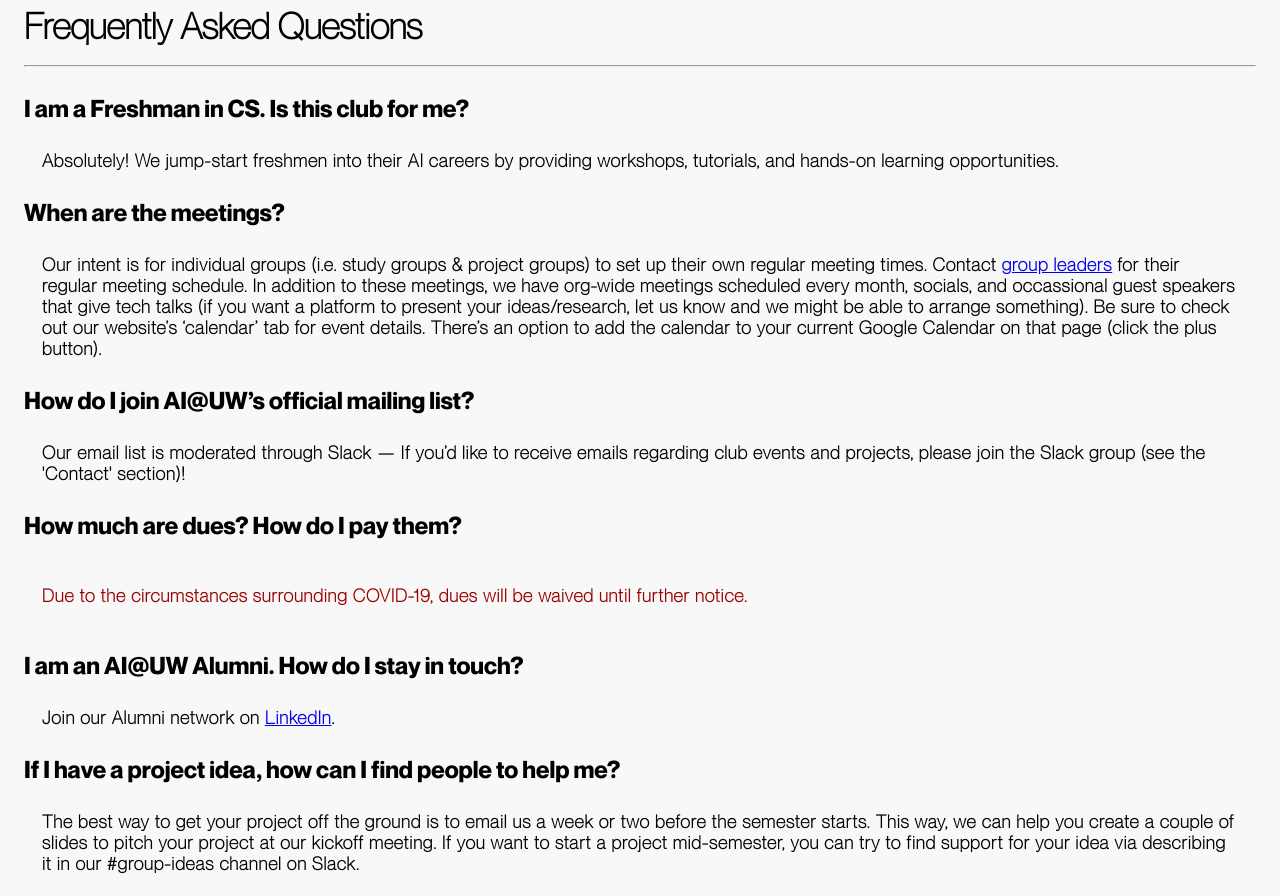
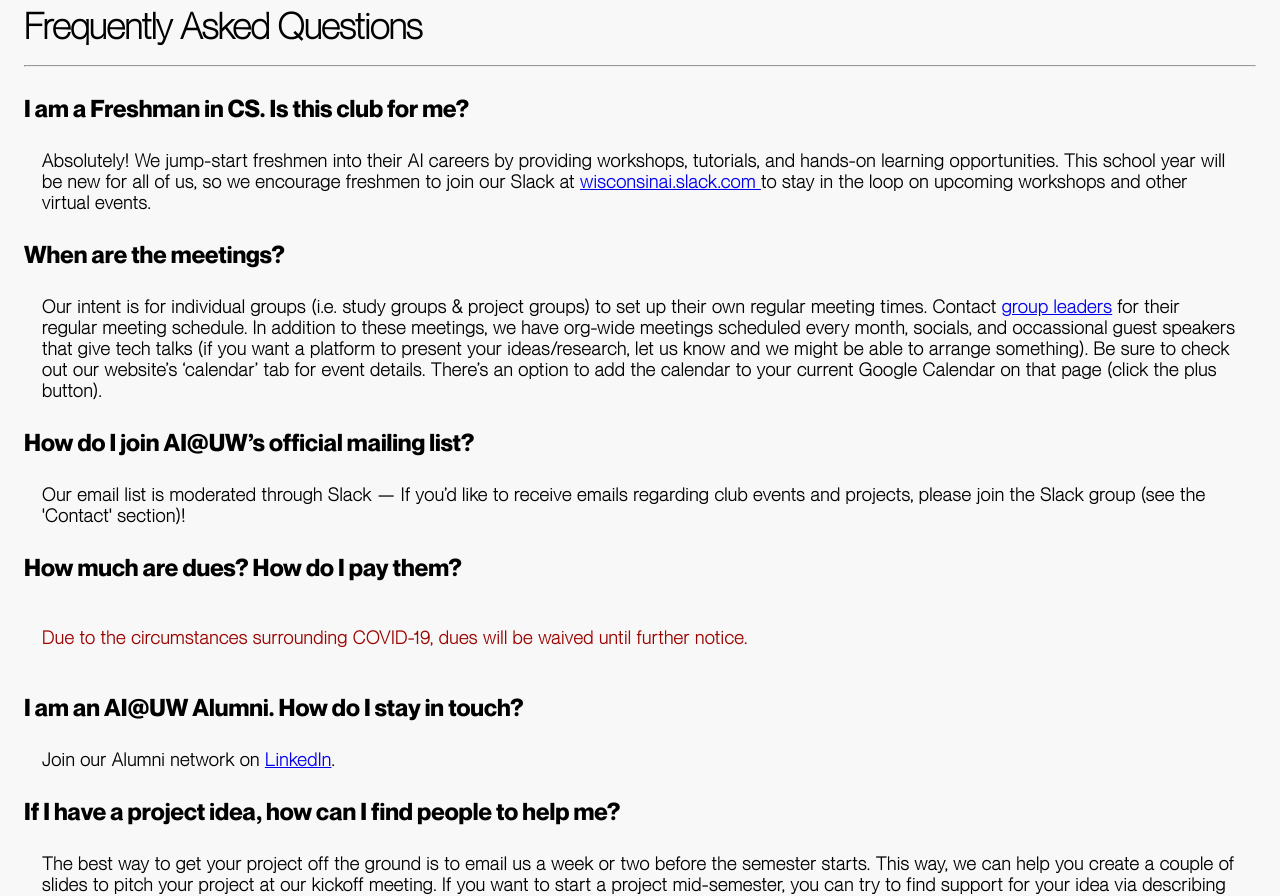
Before and after one commit to aiclubuwmadison/aiclubuwmadison.github.io, a React (Create React App) app: page /involvement in a window 1280 px wide. Shown: the part 1640-2536 px from the top of the page. Built offline with nearby package versions, Linux system fonts and the light colour scheme.

Commit message:
FAQ content

```diff
--- a/src/components/FAQ.js
+++ b/src/components/FAQ.js
@@ -13,7 +13,9 @@ const FAQ = () => {
             </Header>
 
             <Subheader>I am a Freshman in CS. Is this club for me?</Subheader>
-            <BodyText>Absolutely! We jump-start freshmen into their AI careers by providing workshops, tutorials, and hands-on learning opportunities.</BodyText>
+            <BodyText>Absolutely! We jump-start freshmen into their AI careers by providing workshops, tutorials, and hands-on learning opportunities.
+                 This school year will be new for all of us, so we encourage freshmen to join our Slack at <a href="https://wisconsinai.slack.com" target="_blank"> wisconsinai.slack.com </a> to stay in the loop on upcoming workshops and other virtual events.
+            </BodyText>
 
             <Subheader>When are the meetings?</Subheader>
             <BodyText>Our intent is for individual groups (i.e. study groups &amp; project groups) to set up their own regular meeting times. Contact <a href="leadership.html">group leaders</a> for their regular meeting schedule. In addition to these meetings, we have org-wide meetings scheduled every month, socials, and occassional guest speakers that give tech talks (if you want a platform to present your ideas/research, let us know and we might be able to arrange something). Be sure to check out our website’s ‘calendar’ tab for event details. There’s an option to add the calendar to your current Google Calendar on that page (click the plus button).</BodyText>
```
